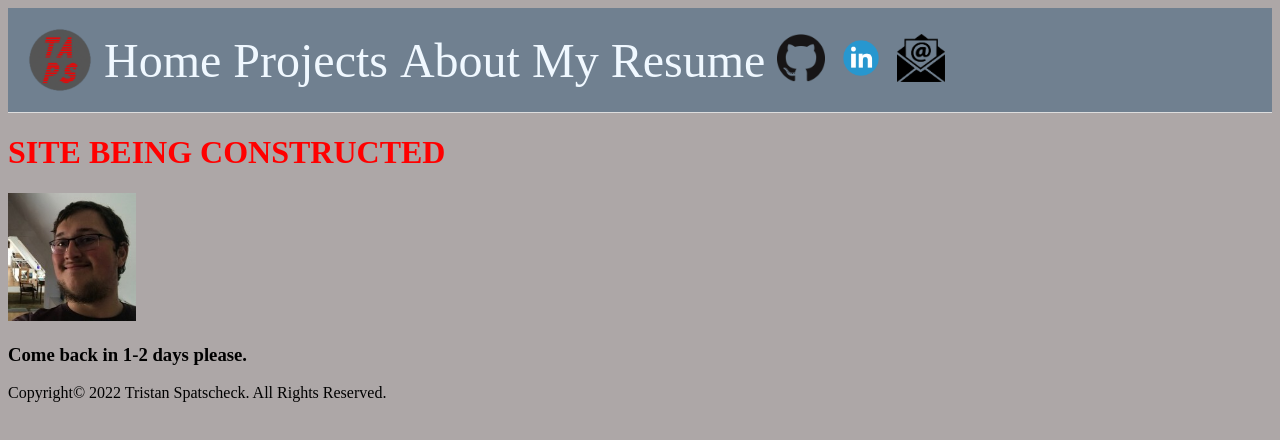
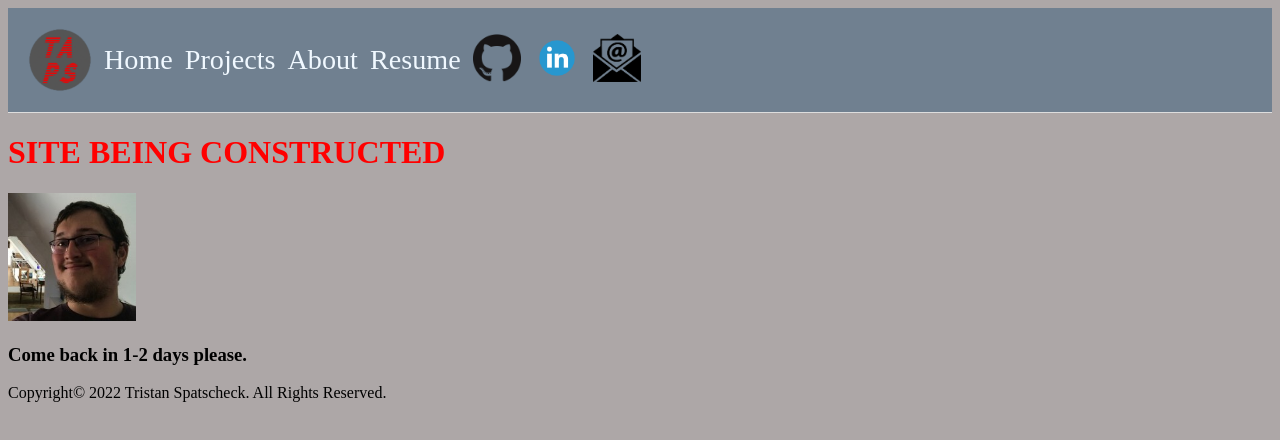
Before and after one commit to tapscodes/tapscodes.github.io, a Next.js app: page / in a window 1280 px wide. Shown: the top 440 px of the page. Built offline with nearby package versions, Linux system fonts and the light colour scheme.

Commit message:
Reformatted Navbar

```diff
--- a/styles/globals.css
+++ b/styles/globals.css
@@ -18,7 +18,7 @@ h1{
   color:aliceblue;
   text-decoration: none;
   margin-left:12px;
-  font-size: 48px;
+  font-size: 2.2vw;
 }
 .navbar a:hover{
   color:burlywood;
--- a/xtra/components/Navbar.js
+++ b/xtra/components/Navbar.js
@@ -10,7 +10,8 @@ const Navbar = () => {
                 <Link href="/">Home</Link>
                 <Link href="/projects">Projects</Link>
                 <Link href="/about">About</Link>
-                <Link href="/PDFs/Resume.pdf">My Resume</Link>
+                <Link href="/PDFs/Resume.pdf">Resume</Link>
+                {/*Had to use div here instead of making image navpic because it wouldn't format otherwise*/}
                 <div className="navpic">
                     <Link href="https://github.com/tapscodes"><Image src="Images/github.png" width={48} height={48}/></Link>
                 </div>
```
